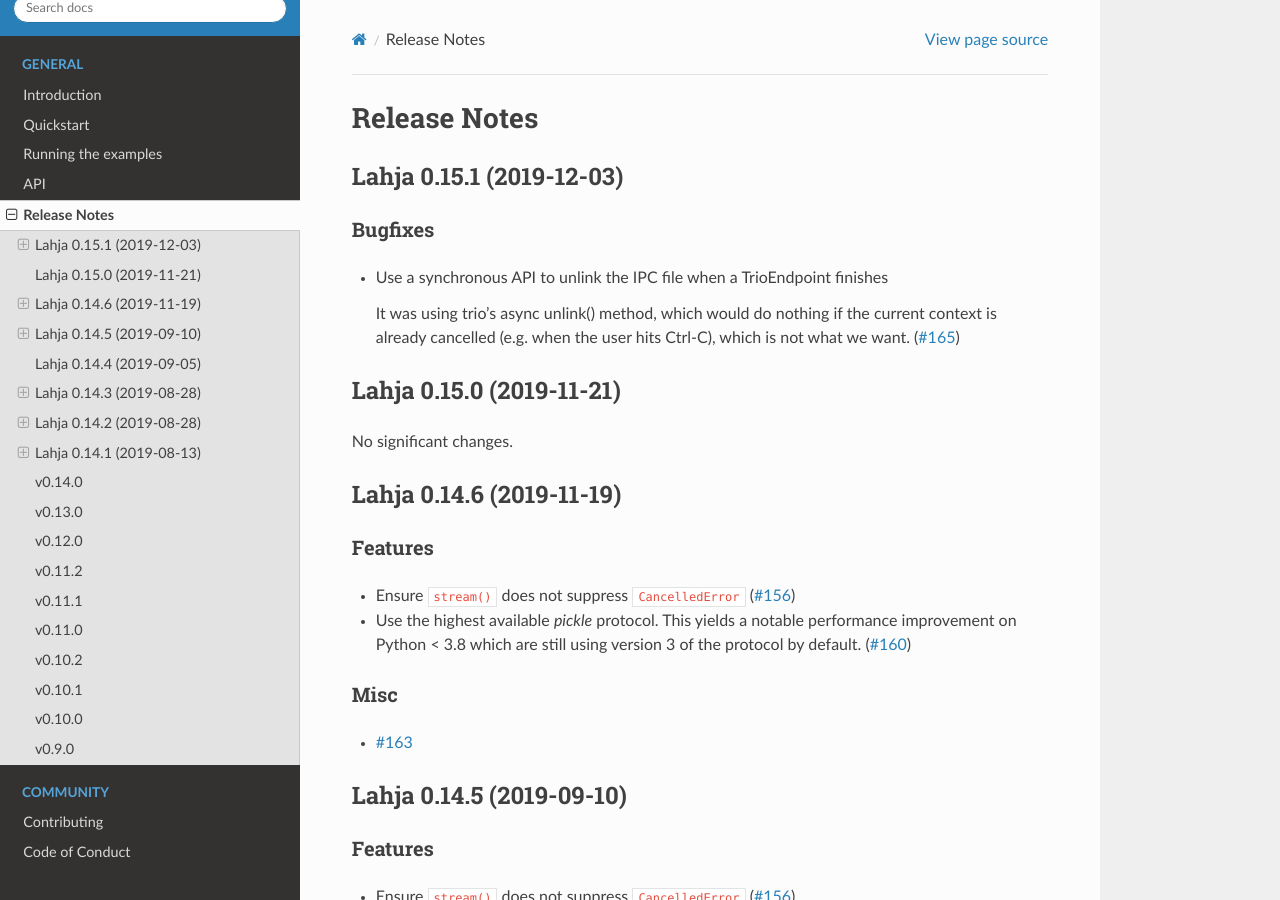
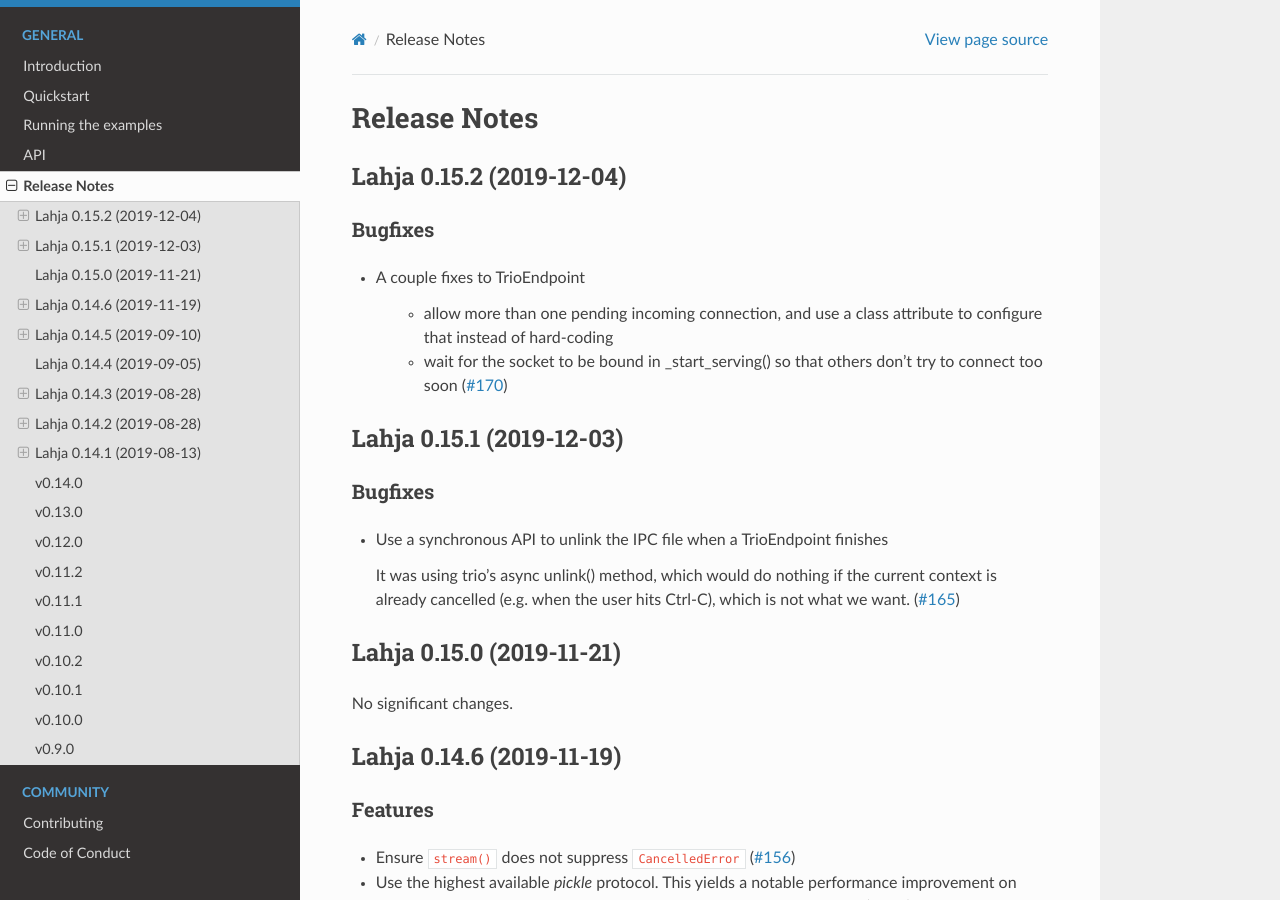
Before and after one commit to ethereum/lahja, a Sphinx documentation site: the page built from docs/release_notes.rst, in a window 1280 px wide and 900 px high. Built offline with Sphinx 7.4.7 and the Read the Docs theme 2.0.0, drawn with Linux system fonts in a browser that asks for light colours.

Commit message:
Bump version: 0.15.1 → 0.15.2

```diff
--- a/docs/release_notes.rst
+++ b/docs/release_notes.rst
@@ -2,6 +2,20 @@
 =============
 
 .. towncrier release notes start
+
+Lahja 0.15.2 (2019-12-04)
+-------------------------
+
+Bugfixes
+~~~~~~~~
+
+- A couple fixes to TrioEndpoint
+
+   - allow more than one pending incoming connection, and use a class
+     attribute to configure that instead of hard-coding
+   - wait for the socket to be bound in _start_serving() so that others
+     don't try to connect too soon (`#170 <https://github.com/ethereum/lahja/issues/170>`__)
+
 
 Lahja 0.15.1 (2019-12-03)
 -------------------------
--- a/newsfragments/170.bugfix.rst
+++ /dev/null
@@ -1,6 +0,0 @@
-A couple fixes to TrioEndpoint
-
- - allow more than one pending incoming connection, and use a class
-   attribute to configure that instead of hard-coding
- - wait for the socket to be bound in _start_serving() so that others
-   don't try to connect too soon
--- a/setup.py
+++ b/setup.py
@@ -57,7 +57,7 @@
 setup(
     name='lahja',
     # *IMPORTANT*: Don't manually change the version here. Use `make bump`, as described in readme
-    version='0.15.1',
+    version='0.15.2',
     description="Generic event bus for asynchronous cross-process communication",
     long_description=long_description,
     long_description_content_type='text/markdown',
```
Also changed, not shown: .bumpversion.cfg.
